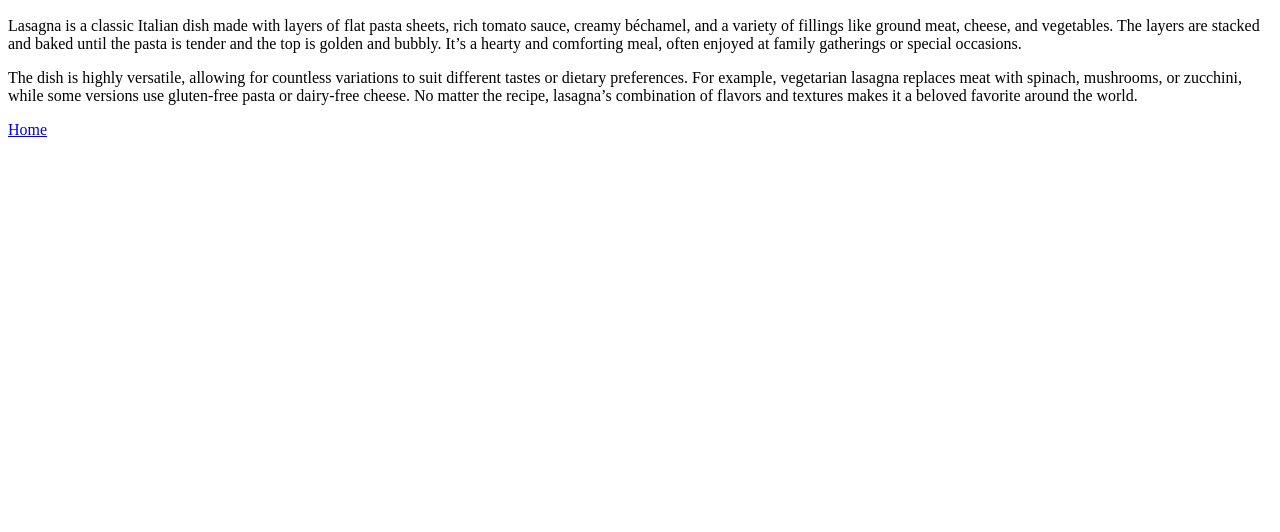
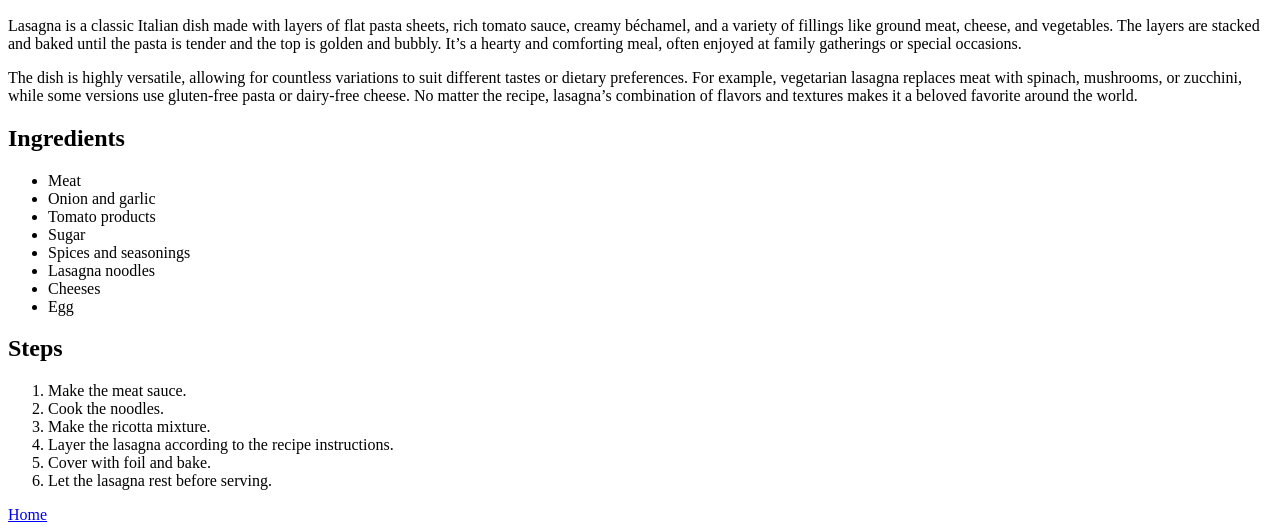
Before and after one commit to MLankaoui/odin-recipes, a plain HTML site: page recipes/lasagna.html in a window 1280 px wide. Shown: the part 434-966 px from the top of the page. Before the commit the page ends 800 px from the top, so only its background shows below. Drawn offline with Linux system fonts and the light colour scheme.

Commit message:
Add some lists to lasagna.html, for more content
Adding one unordered list with a heading representing the ingredients of the recipe
and one ordered list representing the steps needed to be taken in order to make the lasagna.

```diff
--- a/recipes/lasagna.html
+++ b/recipes/lasagna.html
@@ -15,6 +15,30 @@
     <p>Lasagna is a classic Italian dish made with layers of flat pasta sheets, rich tomato sauce, creamy béchamel, and a variety of fillings like ground meat, cheese, and vegetables. The layers are stacked and baked until the pasta is tender and the top is golden and bubbly. It’s a hearty and comforting meal, often enjoyed at family gatherings or special occasions.</p>
     <p>The dish is highly versatile, allowing for countless variations to suit different tastes or dietary preferences. For example, vegetarian lasagna replaces meat with spinach, mushrooms, or zucchini, while some versions use gluten-free pasta or dairy-free cheese. No matter the recipe, lasagna’s combination of flavors and textures makes it a beloved favorite around the world.</p>
 
+
+    <!-- an unordered list containing ingredients -->
+    <h2> Ingredients </h2>
+    <ul>
+        <li>Meat</li>
+        <li>Onion and garlic</li>
+        <li>Tomato products</li>
+        <li>Sugar</li>
+        <li>Spices and seasonings</li>
+        <li>Lasagna noodles</li>
+        <li>Cheeses</li>
+        <li>Egg</li>
+    </ul>
+
+    <!-- an ordered list for the steps -->
+    <h2>Steps</h2>
+    <ol>
+        <li>Make the meat sauce.</li>
+        <li>Cook the noodles.</li>
+        <li>Make the ricotta mixture.</li>
+        <li>Layer the lasagna according to the recipe instructions.</li>
+        <li>Cover with foil and bake.</li>
+        <li>Let the lasagna rest before serving.</li>
+    </ol>
     <!-- link back to the home page -->
     <a href="../index.html">Home</a>
 </body>
```
